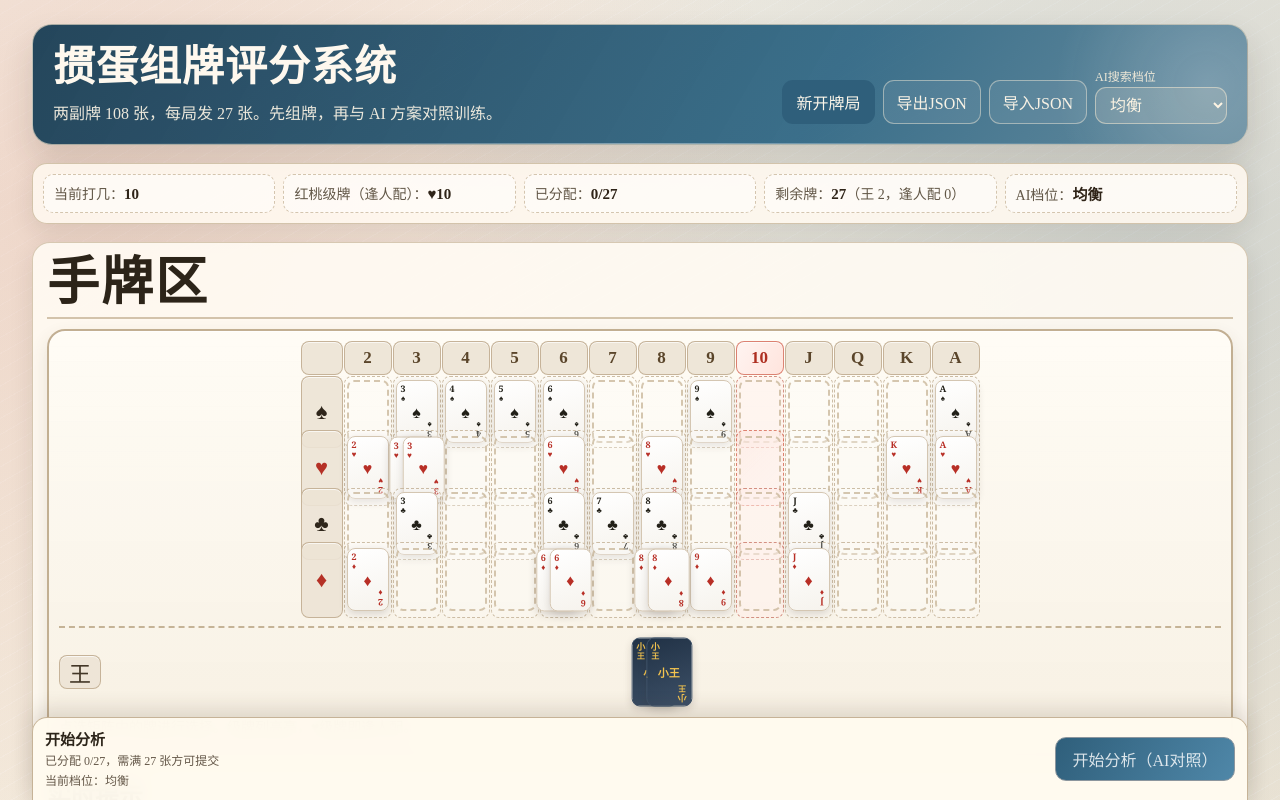
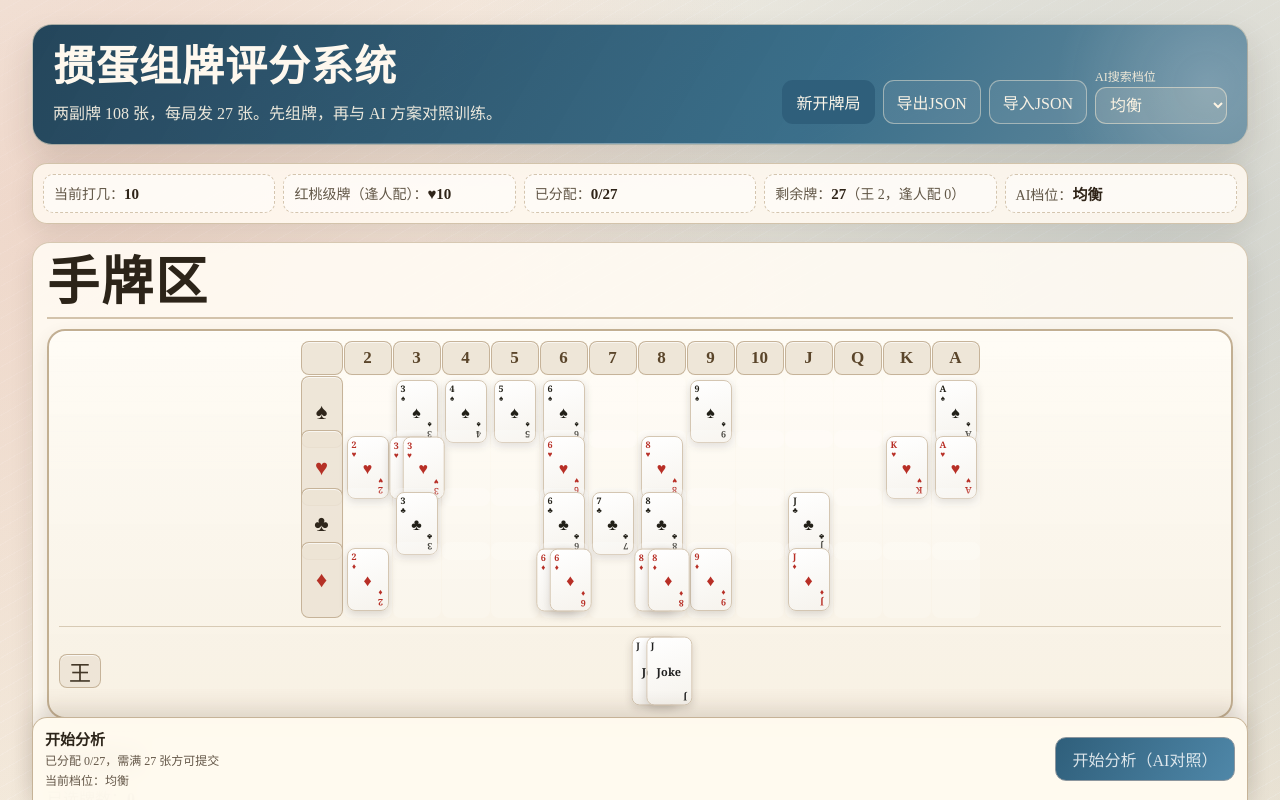
Before and after one commit to ptao73/GDan, a React (Vite) app: page / in a window 1280 px wide. Shown: the top 800 px of the page. Built offline with nearby package versions, Linux system fonts and the light colour scheme.

Commit message:
style: update joker colors/text and remove matrix dashed slots

```diff
--- a/src/App.css
+++ b/src/App.css
@@ -360,12 +360,6 @@ button.ghost:hover {
   z-index: 5;
 }
 
-.matrix-rank-head.trump {
-  border-color: rgba(204, 80, 60, 0.68);
-  background: linear-gradient(120deg, #fff4f1, #ffe4dd);
-  color: #ae2f21;
-}
-
 .matrix-suit-head {
   min-height: var(--matrix-row-h);
   font-size: 22px;
@@ -380,7 +374,7 @@ button.ghost:hover {
   position: relative;
   min-height: var(--matrix-row-h);
   border-radius: 8px;
-  border: 1px dashed rgba(197, 180, 153, 0.86);
+  border: 1px solid transparent;
   background: rgba(255, 255, 255, 0.28);
   display: flex;
   align-items: center;
@@ -393,22 +387,12 @@ button.ghost:hover {
   background: rgba(255, 255, 255, 0.18);
 }
 
-.matrix-card-cell.trump-col {
-  border-color: rgba(192, 100, 82, 0.68);
-  background: rgba(255, 236, 230, 0.45);
-}
-
-.matrix-card-cell.wild-col {
-  border-color: rgba(205, 72, 47, 0.65);
-  background: linear-gradient(135deg, rgba(255, 226, 219, 0.52), rgba(255, 242, 238, 0.86));
-}
-
 .matrix-empty-slot {
   width: min(var(--matrix-card-w), calc(100% - 2px));
   aspect-ratio: 2 / 3;
   border-radius: 7px;
-  border: 2px dashed rgba(196, 176, 145, 0.7);
-  background: rgba(255, 255, 255, 0.14);
+  border: 1px solid transparent;
+  background: transparent;
 }
 
 .matrix-stack {
@@ -491,7 +475,7 @@ button.ghost:hover {
   gap: var(--matrix-gap);
   margin-top: 8px;
   padding: 8px 0 0;
-  border-top: 2px dashed rgba(188, 168, 137, 0.85);
+  border-top: 1px solid rgba(188, 168, 137, 0.55);
 }
 
 .joker-label {
--- a/src/components/CardMatrix.jsx
+++ b/src/components/CardMatrix.jsx
@@ -41,10 +41,7 @@ export default function CardMatrix({
         <div className="matrix-head-row">
           <span className="matrix-corner" />
           {RANKS.map((rank) => (
-            <span
-              key={`head-${rank}`}
-              className={`matrix-rank-head ${rank === trumpRank ? 'trump' : ''}`}
-            >
+            <span key={`head-${rank}`} className="matrix-rank-head">
               {rank}
             </span>
           ))}
@@ -59,15 +56,11 @@ export default function CardMatrix({
               {RANKS.map((rank) => {
                 const key = `${suit.key}-${rank}`;
                 const cardsInCell = matrix[key] || [];
-                const isTrumpColumn = rank === trumpRank;
-                const isWildColumn = suit.key === 'H' && rank === trumpRank;
 
                 return (
                   <div
                     key={key}
-                    className={`matrix-card-cell ${isTrumpColumn ? 'trump-col' : ''} ${
-                      isWildColumn ? 'wild-col' : ''
-                    } ${cardsInCell.length === 0 ? 'empty' : ''}`}
+                    className={`matrix-card-cell ${cardsInCell.length === 0 ? 'empty' : ''}`}
                   >
                     {cardsInCell.length === 0 ? (
                       <span className="matrix-empty-slot" />
@@ -112,7 +105,6 @@ export default function CardMatrix({
           )}
         </div>
       </div>
-      <p className="hint">点选矩阵中的牌进行选择。级牌列高亮，♥级牌即逢人配。</p>
     </div>
   );
 }
--- a/src/components/PlayingCard.css
+++ b/src/components/PlayingCard.css
@@ -64,15 +64,22 @@
 }
 
 .playing-card.joker {
-  color: #f4c44f;
-  border-color: #3f5268;
-  background: linear-gradient(160deg, #213246, #3d5067);
+  border-color: #d4c6b2;
+  background: linear-gradient(165deg, #ffffff, #f6f3ed);
 }
 
 .playing-card.joker.selected {
-  border-color: #f4c44f;
-  box-shadow: 0 10px 24px rgba(51, 67, 89, 0.4);
-  background: linear-gradient(160deg, #172638, #2f4258);
+  border-color: #2f5f7b;
+  box-shadow: 0 10px 22px rgba(23, 56, 76, 0.32);
+  background: linear-gradient(165deg, #fbfdff, #e9f3ff);
+}
+
+.playing-card.joker-big {
+  color: #c62828;
+}
+
+.playing-card.joker-small {
+  color: #1f1f1f;
 }
 
 .card-tl,
@@ -108,8 +115,13 @@
 }
 
 .playing-card.joker .card-center {
-  font-size: 13px;
+  font-size: 12px;
   font-weight: 700;
+  letter-spacing: 0.2px;
+}
+
+.playing-card.joker .card-suit-small {
+  display: none;
 }
 
 @media (max-width: 640px) {
--- a/src/components/PlayingCard.jsx
+++ b/src/components/PlayingCard.jsx
@@ -5,17 +5,21 @@ import './PlayingCard.css';
 export default function PlayingCard({ card, isSelected, onClick, disabled }) {
   const isRed = card.suit === 'H' || card.suit === 'D';
   const isJoker = card.rank === 'SJ' || card.rank === 'BJ';
+  const isBigJoker = card.rank === 'BJ';
 
   // 牌面显示内容
-  const displayRank = isJoker ? (card.rank === 'BJ' ? '大' : '小') : card.rank;
-  const displaySuit = isJoker ? '王' : suitLabel(card.suit);
-  const centerText = isJoker ? (card.rank === 'BJ' ? '大王' : '小王') : suitLabel(card.suit);
+  const displayRank = isJoker ? 'J' : card.rank;
+  const displaySuit = isJoker ? '' : suitLabel(card.suit);
+  const centerText = isJoker ? 'Joke' : suitLabel(card.suit);
 
   let cls = 'playing-card';
   if (isSelected) cls += ' selected';
   if (isRed && !isJoker) cls += ' red';
   if (card.isWildcard) cls += ' wild';
-  if (isJoker) cls += ' joker';
+  if (isJoker) {
+    cls += ' joker';
+    cls += isBigJoker ? ' joker-big' : ' joker-small';
+  }
 
   return (
     <button className={cls} onClick={onClick} disabled={disabled}>
```
